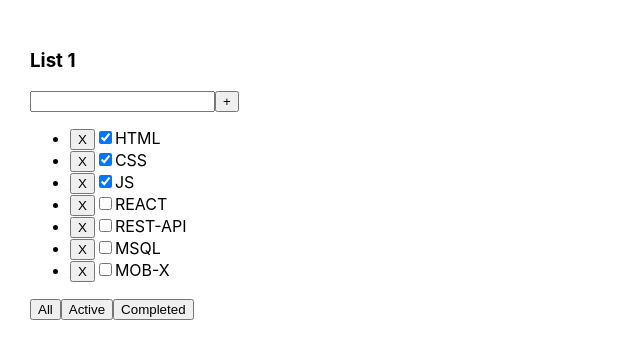
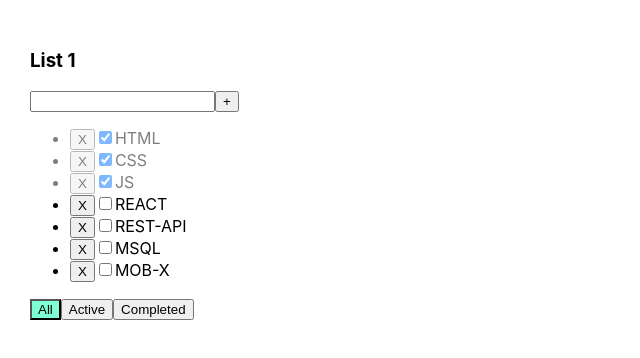
Before and after one commit to Belom7/todolist_2.0, a React (Create React App) app: page / in a window 1280 px wide. Shown: the top 358 px of the page, without its empty margins (0-640 px from the left). Built offline with nearby package versions, Linux system fonts and the light colour scheme.

Commit message:
1 неделя 4 урок

```diff
--- a/src/App.css
+++ b/src/App.css
@@ -6,3 +6,16 @@
 .App > div {
   margin-right: 50px;
 }
+
+.error {
+  border: 1px solid red;
+}
+.error_message{
+  color:red;
+}
+.active-filter {
+  background-color: aquamarine;
+}
+.is-done {
+  opacity: 0.5;
+}
--- a/src/App.tsx
+++ b/src/App.tsx
@@ -21,6 +21,7 @@ function App() {
     const deleteTask = (tId: string) => setTasks(tasks.filter(task => task.id !== tId))
     const filterTask = (value: FilterType) => setFilter(value)
     const addTask = (value: string) => setTasks([{id:v1(), title:value, isDone:false}, ...tasks])
+    const changeCheckbox = (tID:string, value:boolean) => {setTasks(tasks.map(m=>m.id===tID? {...m, isDone:value}: m))}
 
     let filteredTasks = filter === 'Active' ? tasks.filter(task => !task.isDone)
         : filter === 'Completed' ? tasks.filter(task => task.isDone)
@@ -28,8 +29,14 @@ function App() {
 
     return (
         <div className="App">
-            <TodoList title={'List 1'} tasks={filteredTasks} deleteTask={deleteTask} filterTask={filterTask}
-                      addTask={addTask}/>
+            <TodoList title={'List 1'}
+                      tasks={filteredTasks}
+                      deleteTask={deleteTask}
+                      filterTask={filterTask}
+                      addTask={addTask}
+                      changeCheckbox={changeCheckbox}
+                      filter={filter}
+            />
         </div>
     );
 }
--- a/src/components/TodoList.tsx
+++ b/src/components/TodoList.tsx
@@ -13,6 +13,8 @@ type TodoListPropsType = {
     deleteTask: (tId: string) => void
     filterTask: (value: FilterType) => void
     addTask: (value: string) => void
+    changeCheckbox: (tID: string, value: boolean) => void
+    filter: FilterType
 }
 
 export const TodoList = (props: TodoListPropsType) => {
@@ -21,36 +23,57 @@ export const TodoList = (props: TodoListPropsType) => {
         props.deleteTask(tId)
     }
     const onClickAddTaskButtonHandler = () => {
-        props.addTask(valueInput)
-        setValueInput('')
+        if (valueInput.trim() !== '') {
+            props.addTask(valueInput)
+            setValueInput('')
+        } else {
+            setError('Вы ничего не ввели!')
+        }
     }
     const onChangeInputHandler = (e: ChangeEvent<HTMLInputElement>) => {
         setValueInput(e.currentTarget.value)
+        setError('')
     }
-    const onKeyPressHandler = (e:KeyboardEvent<HTMLInputElement>) => {
-        if(e.key==='Enter'){onClickAddTaskButtonHandler()}
+    const onKeyPressHandler = (e: KeyboardEvent<HTMLInputElement>) => {
+        if (e.key === 'Enter') {
+            onClickAddTaskButtonHandler()
+        }
+    }
+
+    const onClickCheckboxHandler = (tID: string, value: boolean) => {
+        props.changeCheckbox(tID, value)
     }
 
     const [valueInput, setValueInput] = useState('')
+    const [error, setError] = useState<string | null>(null)
 
     return (
         <div>
             <h3>{props.title}</h3>
             <div>
-                <input value={valueInput} onChange={onChangeInputHandler} onKeyPress={onKeyPressHandler}/>
+                <input className={error ? 'error' : ''} value={valueInput} onChange={onChangeInputHandler}
+                       onKeyPress={onKeyPressHandler}/>
                 <button onClick={onClickAddTaskButtonHandler}>+</button>
             </div>
+            {error && <div className={'error_message'}>{error}</div>}
             <ul>
-                {props.tasks.map(task => <li key={task.id}>
+                {props.tasks.map(task => <li key={task.id} className={task.isDone ? 'is-done' : ''}>
                     <button onClick={() => onClickTaskDeleteButtonHandler(task.id)}>X</button>
-                    <input type="checkbox" checked={task.isDone}/>
+                    <input type="checkbox" checked={task.isDone}
+                           onClick={() => onClickCheckboxHandler(task.id, !task.isDone)}/>
                     <span>{task.title}</span>
                 </li>)}
             </ul>
             <div>
-                <button onClick={() => props.filterTask('All')}>All</button>
-                <button onClick={() => props.filterTask('Active')}>Active</button>
-                <button onClick={() => props.filterTask('Completed')}>Completed</button>
+                <button className={props.filter === 'All' ? 'active-filter' : ''}
+                        onClick={() => props.filterTask('All')}>All
+                </button>
+                <button className={props.filter === 'Active' ? 'active-filter' : ''}
+                        onClick={() => props.filterTask('Active')}>Active
+                </button>
+                <button className={props.filter === 'Completed' ? 'active-filter' : ''}
+                        onClick={() => props.filterTask('Completed')}>Completed
+                </button>
             </div>
         </div>
     );
```
